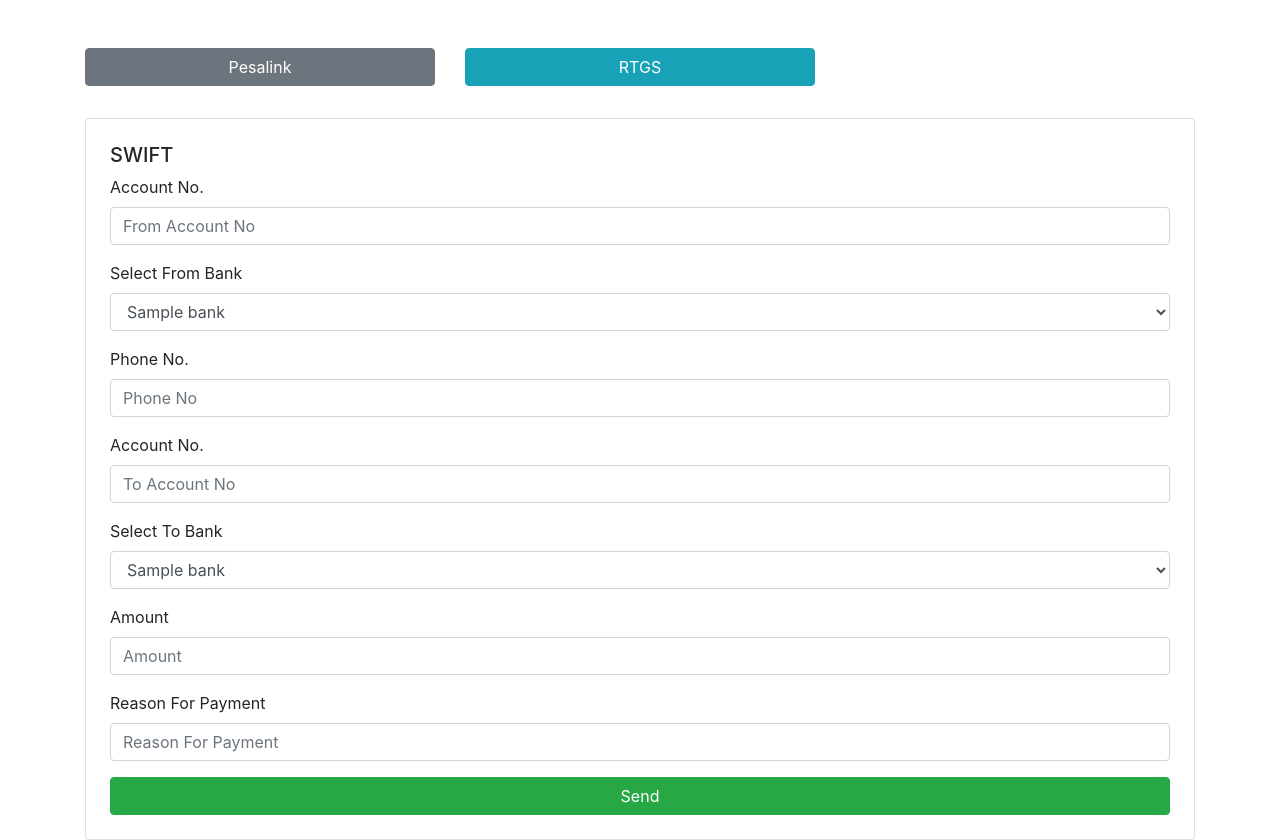
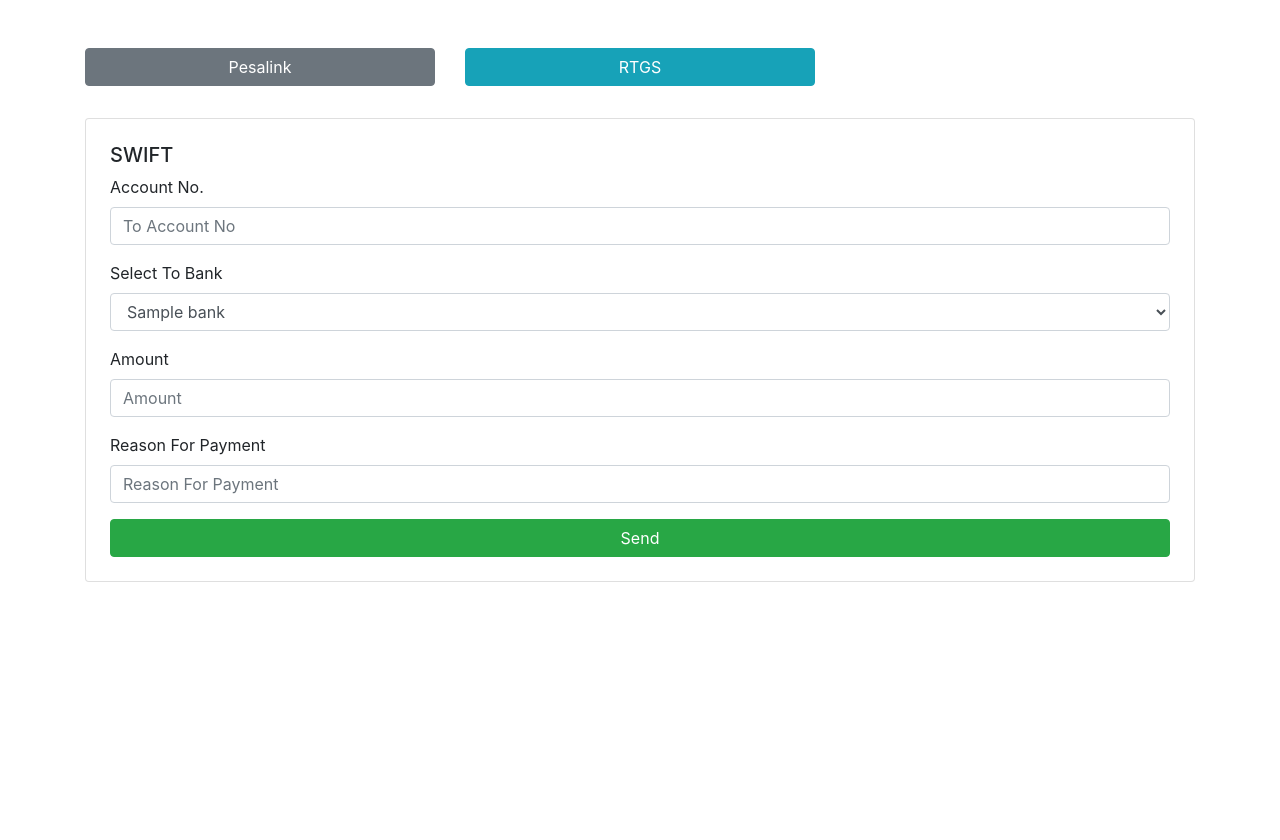
Before and after one commit to rono516/stanbic_apis_django, a Django app: template api/templates/api/swift_acccount_to_account.html in a window 1280 px wide. After the commit the page ends 582 px from the top, so only its background shows below. Run offline with Django 5.2, Linux system fonts and the light colour scheme; the template is opened without the code that fills it: most values are stand-ins (such as "Sample title", 1, 10 or a date in 2020); some libraries are stand-ins or nearby versions.

Commit message:
swift from kbs account

```diff
--- a/api/templates/api/index.html
+++ b/api/templates/api/index.html
@@ -50,9 +50,9 @@
         <div class="col-md-4 mb-3">
           <p><a href="/rtgs_account_to_account" class="btn btn-info btn-block">RTGS</a></p>
         </div>
-         {% comment %} <div class="col-md-4 mb-3">
+          <div class="col-md-4 mb-3">
           <p><a href="/swift_account_to_account" class="btn btn-info btn-block">SWIFT</a></p>
-        </div> {% endcomment %}
+        </div>
       </div>
     </div>
     <script src="https://code.jquery.com/jquery-3.2.1.slim.min.js" integrity="sha384-KJ3o2DKtIkvYIK3UENzmM7KCkRr/rE9/Qpg6aAZGJwFDMVNA/GpGFF93hXpG5KkN" crossorigin="anonymous"></script>
--- a/api/templates/api/swift_acccount_to_account.html
+++ b/api/templates/api/swift_acccount_to_account.html
@@ -34,11 +34,11 @@
         <p class="h5">SWIFT</p>
         <form action="{% url 'swift' %}" method="POST">
           {% csrf_token %}
-          <div class="form-group">
+          {% comment %} <div class="form-group">
             <label for="from_account">Account No.</label>
             <input type="number" class="form-control" name="from_account" id="from_account" placeholder="From Account No">
-          </div>
-          <div class="form-group">
+          </div> {% endcomment %}
+          {% comment %} <div class="form-group">
             <label for="from_bank">Select From Bank</label>
             <select class="form-control" name="from_bank" id="from_bank">
 
@@ -47,11 +47,11 @@
 
               {% endfor %}}
             </select>
-          </div>
-          <div class="form-group">
+          </div> {% endcomment %}
+          {% comment %} <div class="form-group">
             <label for="phone">Phone No.</label>
             <input type="text" class="form-control" name="phone" id="phone" placeholder="Phone No">
-          </div>
+          </div> {% endcomment %}
           <div class="form-group">
             <label for="to_account">Account No.</label>
             <input type="number" class="form-control" name="to_account" id="to_account" placeholder="To Account No">
```
Also changed, not shown: api/views.py (+9 -9 lines).
